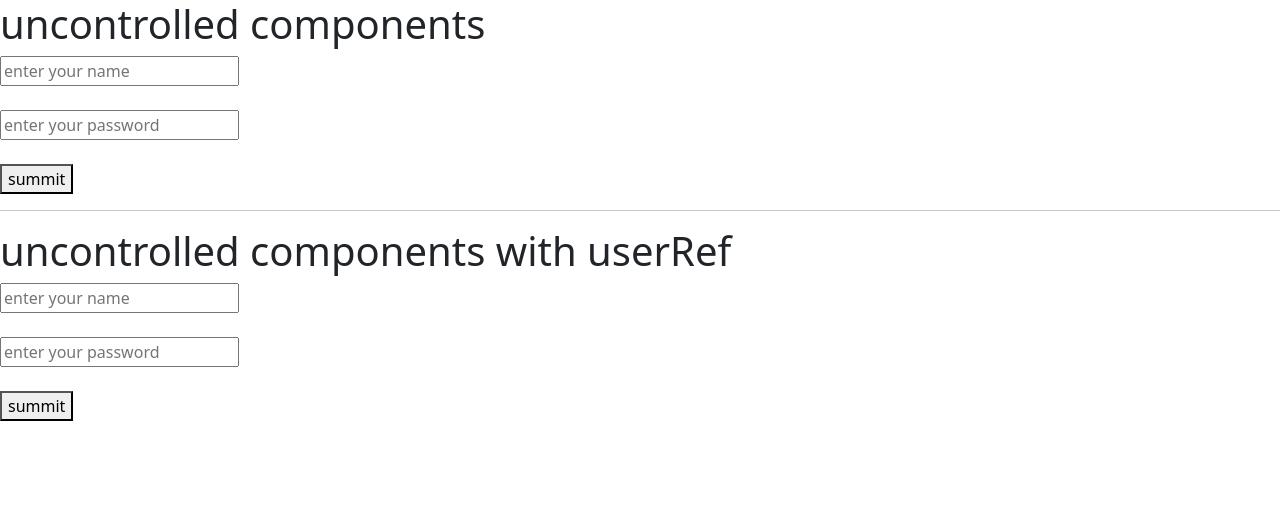
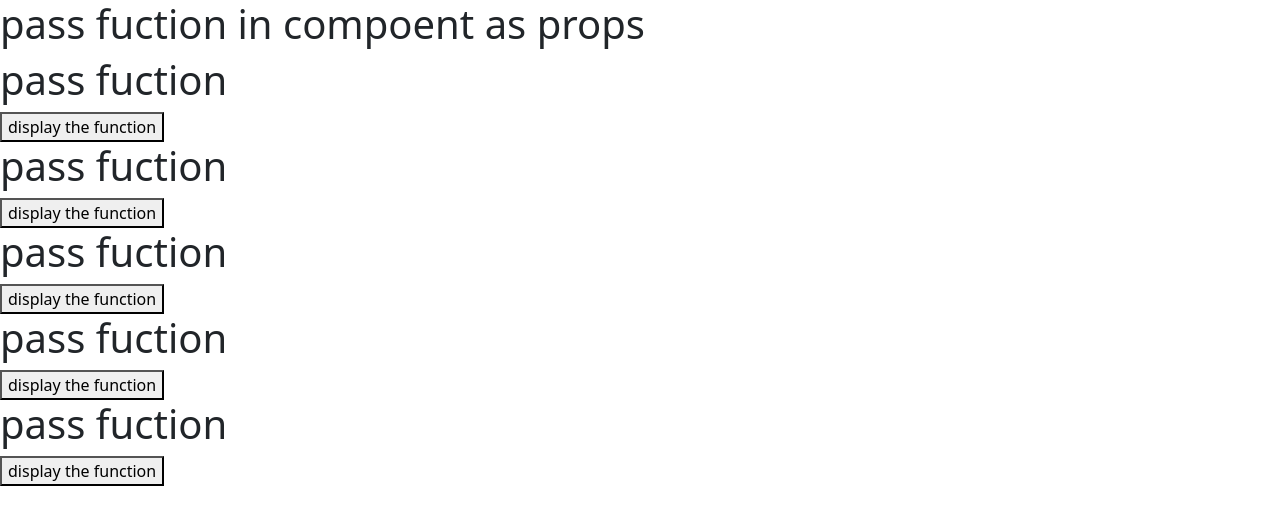
Before and after one commit to yahoowecanwork2/tic-tac-toe-, a React (Vite) app in the folder nehareact/: page / in a window 1280 px wide. Shown: the top 524 px of the page. Built offline with nearby package versions, Linux system fonts and the light colour scheme.

Commit message:
pass function in component as props

```diff
--- a/nehareact/src/App.jsx
+++ b/nehareact/src/App.jsx
@@ -1,4 +1,5 @@
 import Boot from "./bootsrap";
+import Parent from "./pass-function-props";
 import Styled from "./styled-component";
 import Style from "./styled-component";
 import Component from "./styled-component";
@@ -9,7 +10,7 @@ function App() {
 
   return (
     <div >
-      <Uncontrolled />
+      <Parent />
 
 
     </div >
--- /dev/null
+++ b/nehareact/src/pass-fuctions-child.jsx
@@ -0,0 +1,17 @@
+function Child({ displayName, name }) {
+    // const name = "neha yadav";
+
+    return (
+        <div >
+            <h1>pass fuction </h1>
+            <button onClick={() => displayName(name)}>display the function</button>
+
+
+
+
+        </div >
+    )
+}
+
+
+export default Child;
--- /dev/null
+++ b/nehareact/src/pass-function-props.jsx
@@ -0,0 +1,25 @@
+import { Alert } from "bootstrap";
+import Child from "./pass-fuctions-child";
+
+function Parent() {
+
+    const displayName = (name) => {
+        alert(name)
+    }
+
+
+    return (
+        <div >
+            <h1>pass fuction in compoent as props</h1>
+
+            <Child displayName={displayName} name="neha yadav" />
+            <Child displayName={displayName} name="shalu" />
+            <Child displayName={displayName} name="vasu" />
+            <Child displayName={displayName} name="srasti" />
+            <Child displayName={displayName} name="momo" />
+        </div >
+    )
+}
+
+
+export default Parent;
```
